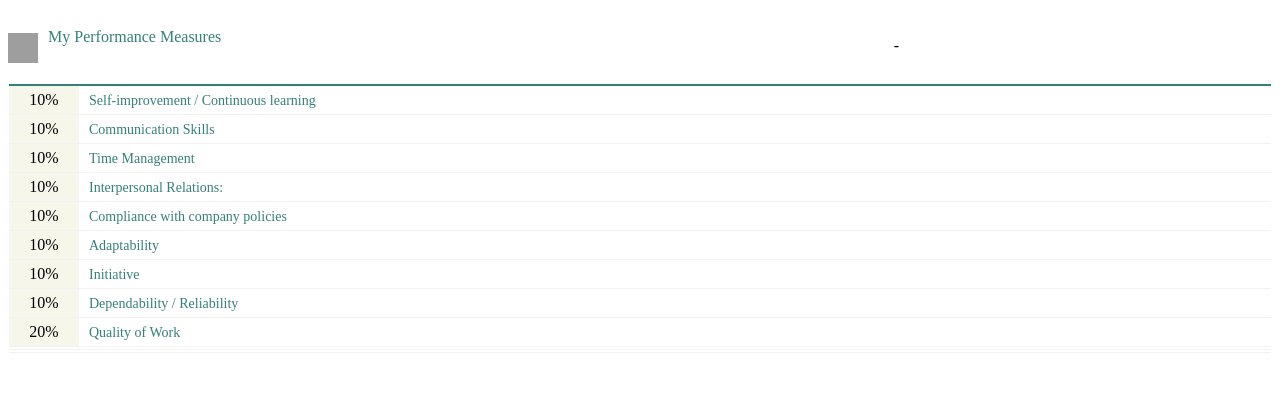
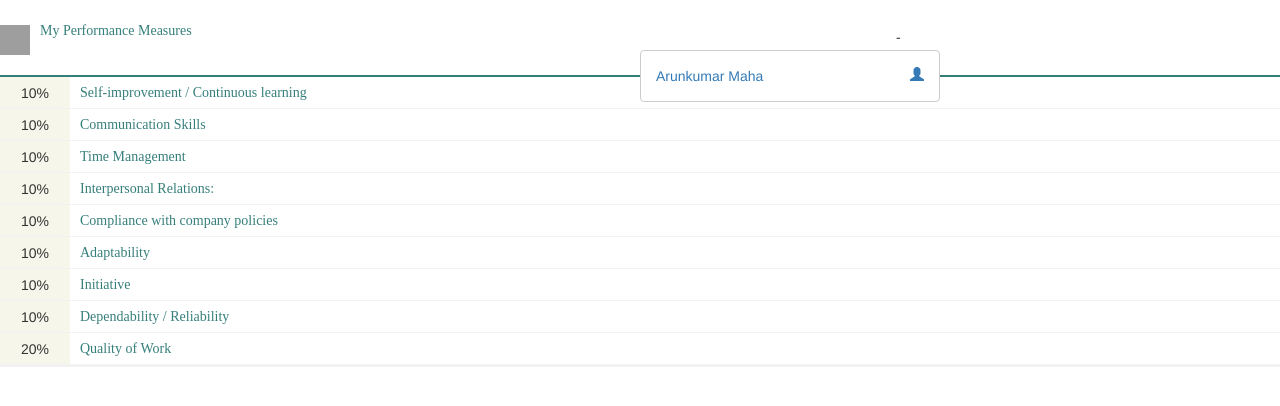
Before and after one commit to tkiran/ZePerformance, a Django app: page /ReviewProcess/home in a window 1280 px wide. Shown: the top 406 px of the page. Run offline with Django 3.2, Linux system fonts and the light colour scheme; a user stored in the database is signed in; some libraries are stand-ins or nearby versions; grey boxes are pictures that could not be loaded.

Commit message:
added static logout and myprofile in home page

```diff
--- a/ReviewProcess/static/ReviewProcess/style.css
+++ b/ReviewProcess/static/ReviewProcess/style.css
@@ -73,3 +73,56 @@
     display: block;
     margin-top: 10px;
 }
+body {
+    background:#f0f0f0;
+}
+.nav {
+    left:50%;
+    margin-left:-150px;
+    top:50px;
+    position:absolute;
+}
+.nav>li>a:hover, .nav>li>a:focus, .nav .open>a, .nav .open>a:hover, .nav .open>a:focus {
+    background:#fff;
+}
+.dropdown {
+    background:#fff;
+    border:1px solid #ccc;
+    border-radius:4px;
+    width:300px;
+    position: right;
+}
+.dropdown-toggle{
+ position: right;
+}
+.dropdown-menu>li>a {
+    color:#428bca;
+    position: right;
+}
+.dropdown ul.dropdown-menu {
+    border-radius:4px;
+    box-shadow:none;
+    margin-top:20px;
+    width:300px;
+    position: right;
+}
+.dropdown ul.dropdown-menu:before {
+    content: "";
+    border-bottom: 10px solid #fff;
+    border-right: 10px solid transparent;
+    border-left: 10px solid transparent;
+    position: right;
+    top: -10px;
+    right: 16px;
+    z-index: 10;
+}
+.dropdown ul.dropdown-menu:after {
+    content: "";
+    border-bottom: 12px solid #ccc;
+    border-right: 12px solid transparent;
+    border-left: 12px solid transparent;
+    position: right;
+    top: -12px;
+    right: 14px;
+    z-index: 10;
+}
--- a/ReviewProcess/templates/ReviewProcess/home.html
+++ b/ReviewProcess/templates/ReviewProcess/home.html
@@ -3,8 +3,31 @@
 <head>
 <meta charset="UTF-8">
 <title>My Performance</title>
+
+		{% load staticfiles %}
+
+		<link rel="stylesheet" type="text/css" href="{% static 'ReviewProcess/style.css' %}" />
+		<link href="//maxcdn.bootstrapcdn.com/bootstrap/3.3.0/css/bootstrap.min.css" rel="stylesheet" id="bootstrap-css">
+<script src="//code.jquery.com/jquery-1.10.2.min.js"></script>
+<script src="//maxcdn.bootstrapcdn.com/bootstrap/3.3.0/js/bootstrap.min.js"></script>
 </head>
 <body>
+	 <div style="position:right;">
+             <ul class="nav navbar-nav">
+  <li class="dropdown">
+    <a href="#" class="dropdown-toggle" data-toggle="dropdown">Arunkumar Maha<span class="glyphicon glyphicon-user pull-right"></span></a>
+    <ul class="dropdown-menu">
+      <li>
+        <a href="#acc">Account Settings <span class="glyphicon glyphicon-cog pull-right"></span></a>
+      </li>
+      <li>
+        <a href="#logout">Logout<span class="glyphicon glyphicon-log-out pull-right"></span></a>
+      </li>
+    </ul>
+  </li>
+</ul>
+        </div>
+
 <table style="float: left;width: 100%;" border="0" cellspacing="0">
 
 	<tbody><tr>
```
